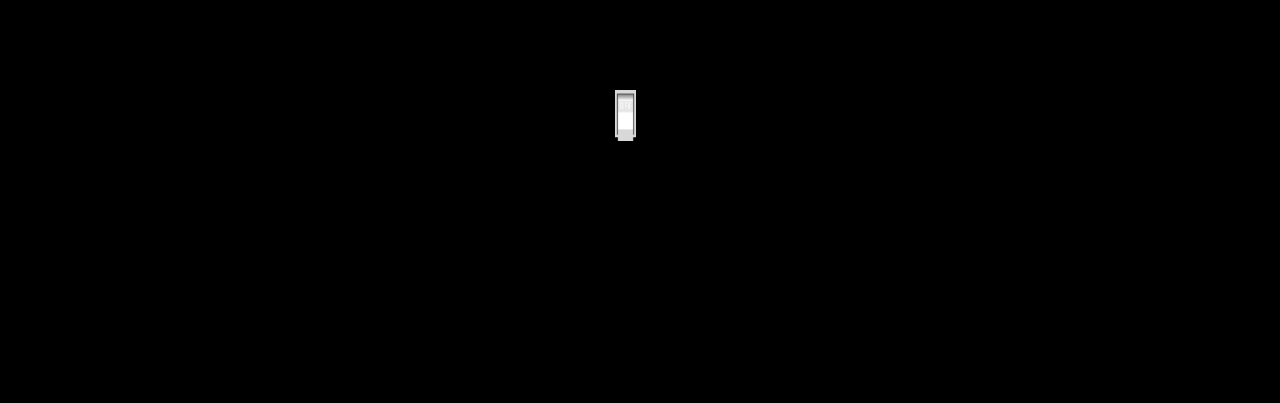
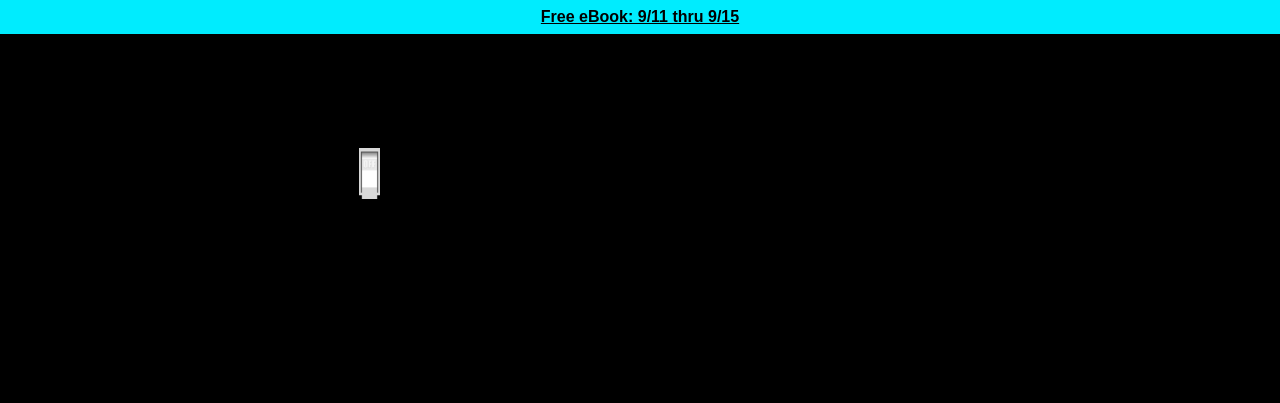
Before and after one commit to rmion/power-switch-parenting-book, a plain HTML site: page index.html in a window 1280 px wide. Drawn offline with Linux system fonts and the light colour scheme.

Commit message:
Updated layout, added banner and linkedin links

```diff
--- a/index.html
+++ b/index.html
@@ -9,32 +9,60 @@
             background-color: black;
             text-align: center;
             font-family: Arial, sans-serif;
+            margin: 0;
         }
         h1 {
             text-transform: uppercase;
             font-size: 4em;
             margin: 0;
+            margin-top: 1rem;
         }
         img#toggle {
             height: 0.8em;
             cursor: pointer;
         }
-        main {
+        aside {
             opacity: 0;
         }
-        main img {
+        aside img {
             display: block;
             margin: 0 auto;
+        }
+        .banner {
+            margin: 0;
+            text-align: center;
+            background-color: #00ECFE;
+            font-weight: bold;
+            padding: .5rem;
+        }
+        a {
+            color: black;
+        }
+        @media only screen and (min-width: 620px) {
+            main {
+                display: flex;
+                margin: 1rem auto;
+                max-width: 768px;
+            }
+            main > * {
+                flex: 1;
+                text-align: left;
+            }
         }
     </style>
 </head>
 <body>
-    <h1>Power<br />Sw<img id="toggle" data-on="false" src="off.png" alt="">tch<br />Parenting</h1>
-    <h2>How to avoid parent burnout</h2>
-    <h3>A time management book for parents<br />by Nicole Mims and Anna Sink</h3>
+    <p class="banner"><a href="https://www.amazon.com/dp/B08HJN6S6J/" target="_blank" rel="noopener noreferrer">Free eBook: 9/11 thru 9/15</a></p>
     <main>
-        <a href="https://www.amazon.com/dp/B08HJN6S6J/"><img src="book.jpg" height="300" alt=""></a>
-        <p><a href="https://www.amazon.com/dp/B08HJN6S6J/" target="_blank" rel="noopener noreferrer" style="border:none;text-decoration:none"><img src="https://www.niftybuttons.com/amazon/amazon-button2.png"></a></p>
+        <header>
+            <h1>Power<br />Sw<img id="toggle" data-on="false" src="off.png" alt="">tch<br />Parenting</h1>
+            <h2>How to avoid parent burnout</h2>
+            <h3>A time management book for parents<br />by <a href="https://www.linkedin.com/in/kimberly-mims-182816a8/">Nicole Mims</a> and <a href="https://www.linkedin.com/in/anna-sink-33610b38/">Anna Sink</a></h3>
+        </header>
+        <aside>
+            <a href="https://www.amazon.com/dp/B08HJN6S6J/"><img src="book.jpg" height="300" alt=""></a>
+            <p><a href="https://www.amazon.com/dp/B08HJN6S6J/" target="_blank" rel="noopener noreferrer" style="border:none;text-decoration:none"><img src="https://www.niftybuttons.com/amazon/amazon-button2.png"></a></p>
+        </aside>
     </main>
     <script>
         document.getElementById('toggle').addEventListener('click', function(e) {
@@ -42,11 +70,11 @@
             if (e.target.getAttribute('src') == 'off.png') {
                 e.target.setAttribute('src', 'on.png')
                 document.body.style.backgroundColor = "white";
-                document.getElementsByTagName('main')[0].style.opacity = 1;
+                document.getElementsByTagName('aside')[0].style.opacity = 1;
             } else {
                 e.target.setAttribute('src', 'off.png')
                 document.body.style.backgroundColor = "black";
-                document.getElementsByTagName('main')[0].style.opacity = 0;
+                document.getElementsByTagName('aside')[0].style.opacity = 0;
             }
         })
     </script>
```
